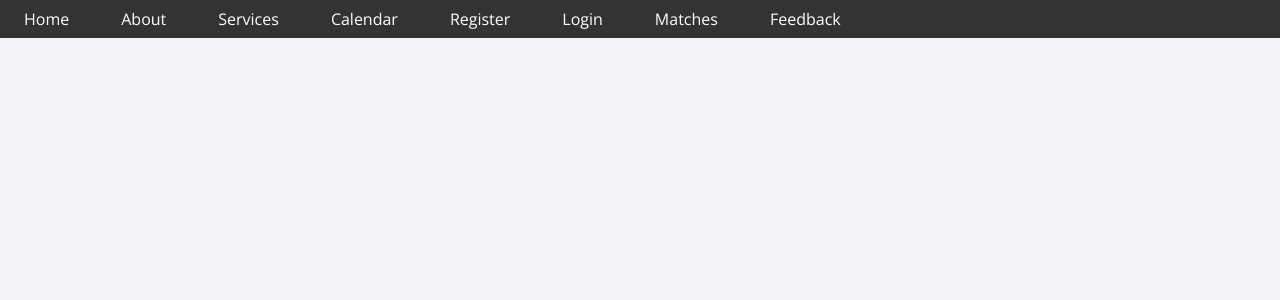
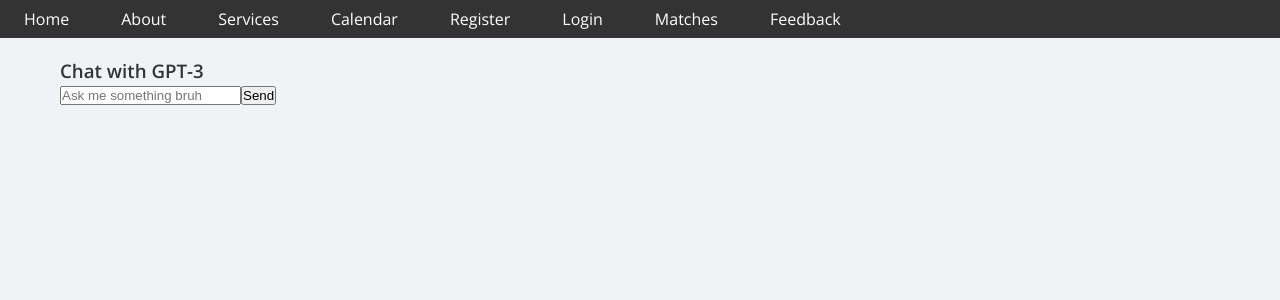
Before and after one commit to nathansolfan/app, a React (Create React App) app: page /chatgpt in a window 1280 px wide. Shown: the top 300 px of the page. Built offline with nearby package versions, Linux system fonts and the light colour scheme.

Commit message:
Front end of the component seems to be working fine

```diff
--- a/src/App.js
+++ b/src/App.js
@@ -10,6 +10,7 @@
 import MyCalendar from "./Calendar/Calendar";
 import SportsmonkAPI from "./SportmonkAPI/SportsmonkAPI";
 import FeedbackForm from "./Calendar/FeedbackForm";
+import ChatGPT from "./ChatGPT/ChatGPT";
 
 function App() {
   const [auth, setAuth] = useState({ isLoggedIn: false, user: null });
@@ -44,6 +45,7 @@
               <Route path="/calendar" element={<MyCalendar />} />
               <Route path="/api/matches" element={<SportsmonkAPI />} />
               <Route path="/feedback" element={<FeedbackForm />}></Route>
+              <Route path="/chatgpt" element={<ChatGPT />}></Route>
             </Routes>
           </div>
         </div>
--- a/src/ChatGPT/ChatGPT.js
+++ b/src/ChatGPT/ChatGPT.js
@@ -2,7 +2,20 @@
 
 export default function ChatGPT() {
   const [userQuery, setUserQuery] = useState("");
-  const [resposes, setResponses] = useState([]);
+  const [responses, setResponses] = useState([]);
+
+  const handleQueryChange = (event) => {
+    setUserQuery(event.target.value);
+  };
+
+  const handleSubmit = async (event) => {
+    event.preventDefault();
+    if (!userQuery.trim()) return;
+
+    const newResponse = `Response to :${userQuery}`;
+    setResponses([...responses, newResponse]);
+    setUserQuery("");
+  };
 
   return (
     <div>
@@ -11,12 +24,16 @@
         <input
           type="text"
           value={userQuery}
-          onChange={handeQueryChange}
+          onChange={handleQueryChange}
           placeholder="Ask me something bruh"
         />
         <button type="submit">Send</button>
       </form>
-      <div>{setResponses.map(response)}</div>
+      <div>
+        {responses.map((response, index) => (
+          <p key={index}>{response}</p>
+        ))}
+      </div>
     </div>
   );
 }
```
